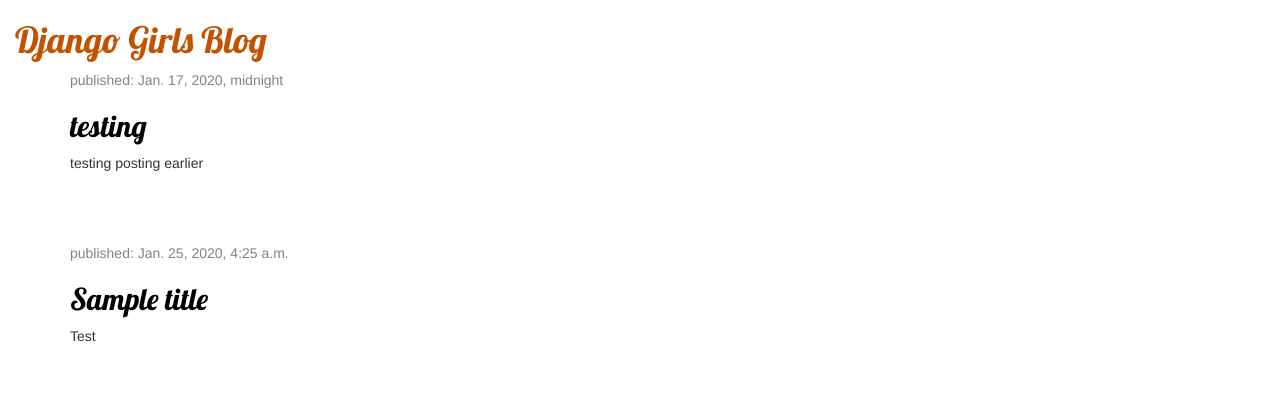
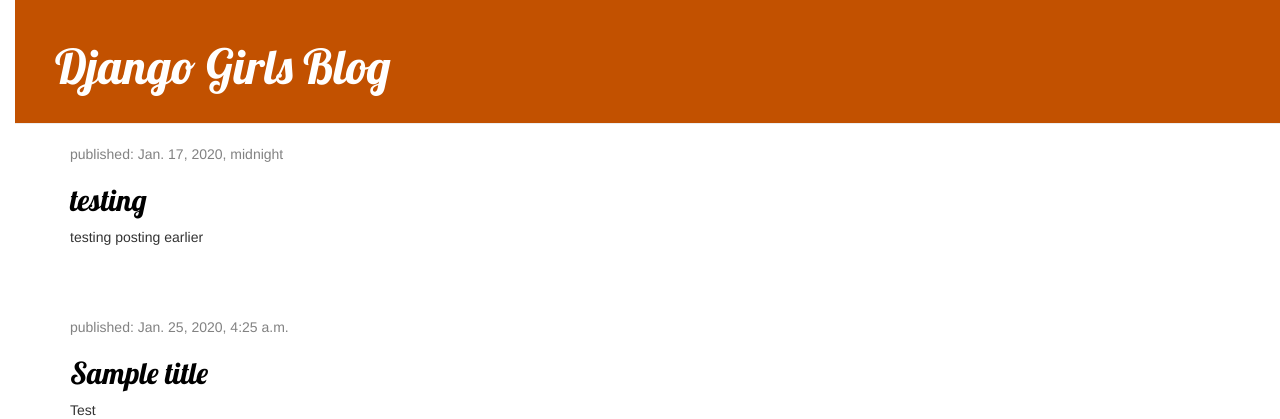
Before and after one commit to Drtaylor1701/my-first-blog, a Django app: page / in a window 1280 px wide. Shown: the top 419 px of the page. Run offline with Django 3.2, Linux system fonts and the light colour scheme; data comes from the database, SQL or seed files in the repository; some libraries are stand-ins or nearby versions.

Commit message:
updated CSS

```diff
--- a/blog/templates/blog/post_list.html
+++ b/blog/templates/blog/post_list.html
@@ -5,12 +5,12 @@
         <title>Django Girls blog</title>
         <link rel="stylesheet" href="//maxcdn.bootstrapcdn.com/bootstrap/3.2.0/css/bootstrap.min.css">
         <link rel="stylesheet" href="//maxcdn.bootstrapcdn.com/bootstrap/3.2.0/css/bootstrap-theme.min.css">
+        <link href="//fonts.googleapis.com/css?family=Lobster&subset=latin,latin-ext" rel="stylesheet" type="text/css">
         <link rel="stylesheet" href="{% static 'css/blog.css' %}">
-        <link href="//fonts.googleapis.com/css?family=Lobster&subset=latin,latin-ext" rel="stylesheet" type="text/css">
     </head>
 
     <body>
-        <div>
+        <div class='page-header'>
             <h1><a href="/">Django Girls Blog</a></h1>
         </div>
 
```
